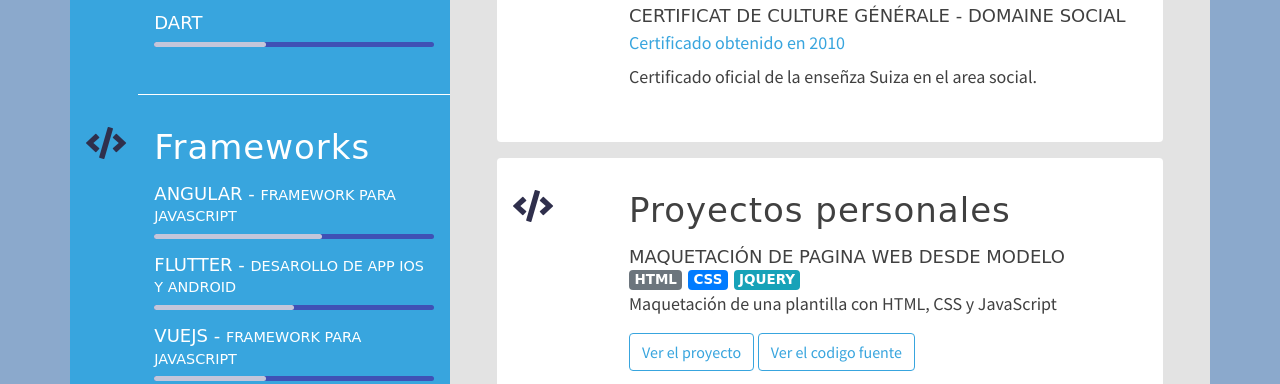
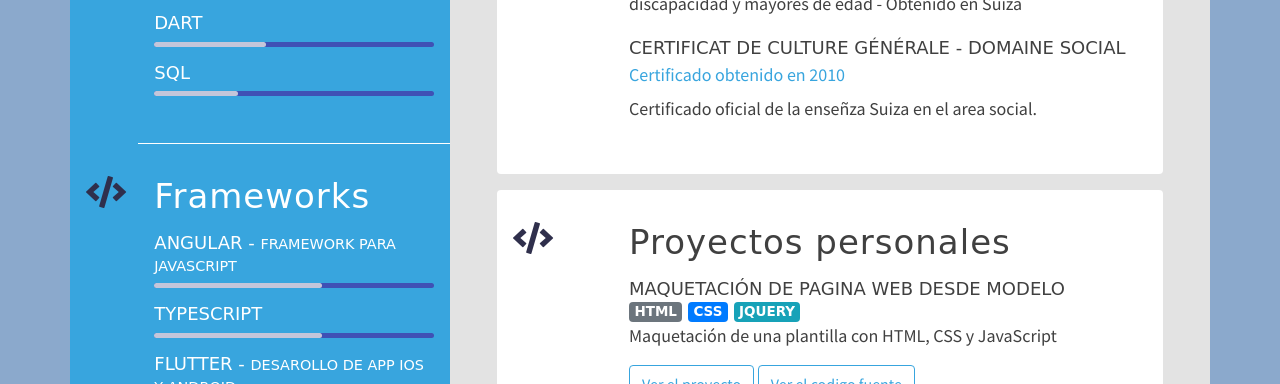
Before and after one commit to jonasCr/Curriculum-Vitae, a plain HTML site: page index.html in a window 1280 px wide. Shown: the part 1183-1567 px from the top of the page. Drawn offline with nearby package versions, Linux system fonts and the light colour scheme; grey boxes are pictures that could not be loaded; a web font is replaced by a local one.

Commit message:
add sql and typescript

```diff
--- a/css/style.css
+++ b/css/style.css
@@ -126,6 +126,8 @@ a.enlaces-block:hover {
 .progress-vuejs,
 .progress-c,
 .progress-dart,
+.progress-sql,
+.progress-ts,
 .progress-es {
 	height: 5px;
 	background: #c4c6da;
--- a/index.html
+++ b/index.html
@@ -104,6 +104,11 @@
 										<div class="progress-dart">
 										</div>
 									</div>
+									<h4>SQL</h4>
+									<div class="progress-bar">
+										<div class="progress-sql">
+										</div>
+									</div>
 								</div>
 							</div>
 	        			</div>
@@ -120,6 +125,10 @@
 									<h4>Angular - <small><a href="https://angular.io/">Framework para Javascript</a> </small></h4>
 									<div class="progress-bar">
 										<div class="progress-angular"></div>
+									</div>
+									<h4>TypeScript</h4>
+									<div class="progress-bar">
+										<div class="progress-ts"></div>
 									</div>
 									<h4>Flutter - <small><a href="https://flutter.dev/">Desarollo de app iOS y Android</a> </small></h4>
 									<div class="progress-bar">
@@ -181,6 +190,7 @@
 		        								<h4>Desarollador @<a href="http:/www.davinchi.es/">Davinchi</a></h4>
 												<p class="fechas">De Mayo 2019 a hoy</p>
 												<p>Soporte Tecnico</p>
+		        								<p>Gestión y seguimiento de proyectos</p>
 												<p>Desarollo de paginas web con Angular</p>
 												<p>Desarollo de herramientas con C# <small>API, Servicio Windows</small></p>
 												<p>Maintenimiento y desarollo de Base de datos con SQL</p>
--- a/js/script.js
+++ b/js/script.js
@@ -11,9 +11,11 @@ $(document).ready(function() {
 			$('.progress-js').animate({width: '60%'}, 2000);
 			$('.progress-angular').animate({width: '60%'}, 2000);
 			$('.progress-flutter').animate({width: '50%'}, 2000);
+			$('.progress-ts').animate({width: '60%'}, 2000);
 			$('.progress-vuejs').animate({width: '40%'}, 2000);
 			$('.progress-c').animate({width: '40%'}, 2000);
 			$('.progress-dart').animate({width: '40%'}, 2000);
+			$('.progress-sql').animate({width: '30%'}, 2000);
 			$('.progress-fr').animate({width: '100%'}, 2000);
 			$('.progress-en').animate({width: '70%'}, 2000);
 			$('.progress-es').animate({width: '80%'}, 2000);
```
